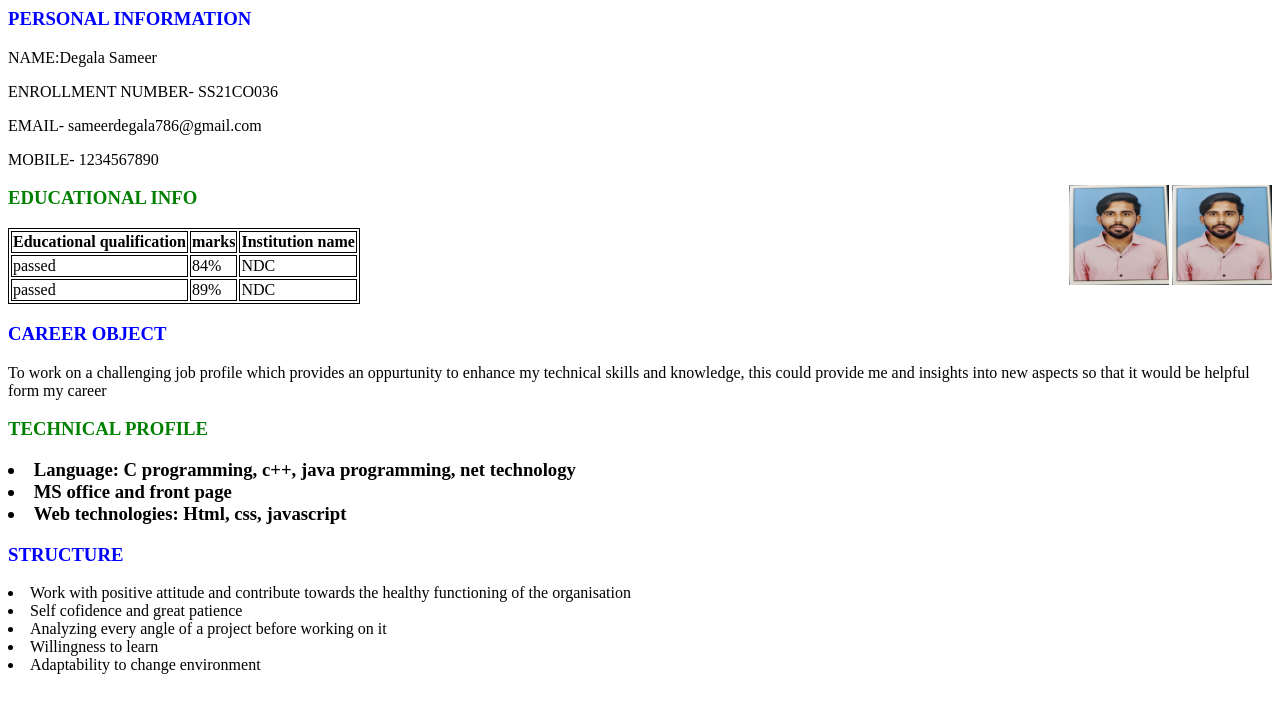
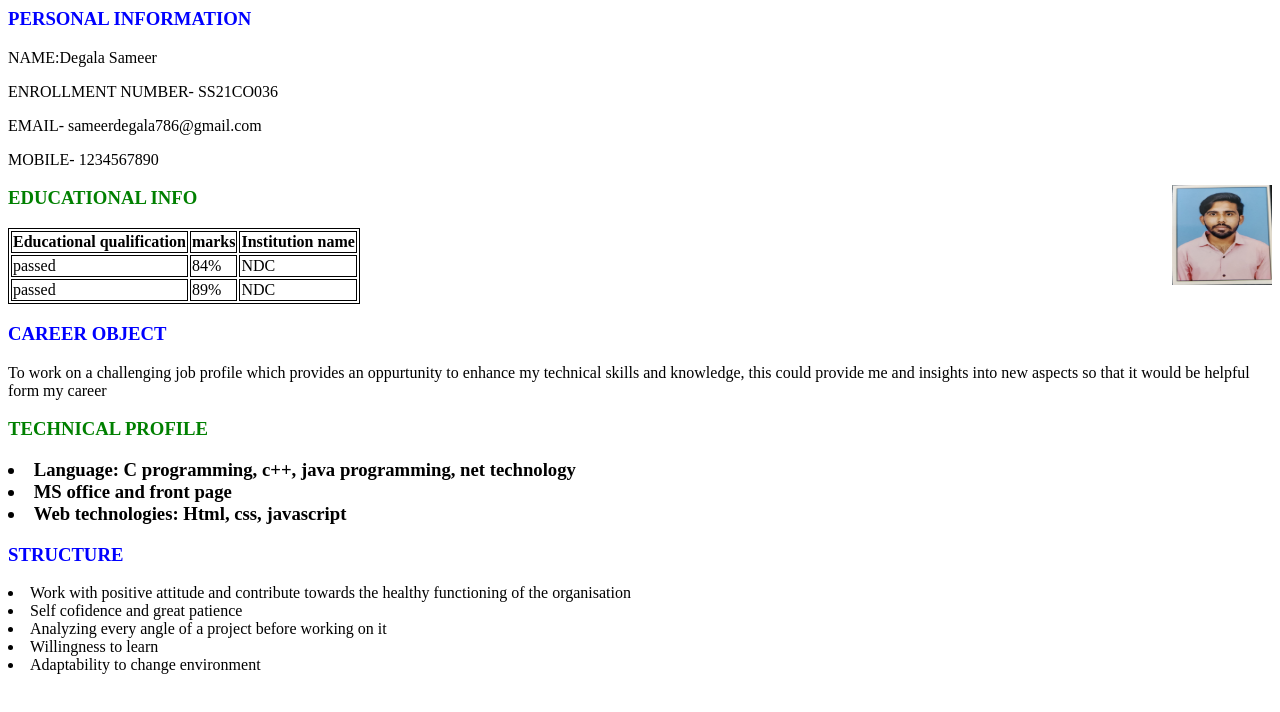
Before and after one commit to SameerDegala115/FullStack, a plain HTML site: page Web Development/resume.html in a window 1280 px wide. Drawn offline with Linux system fonts and the light colour scheme.

Commit message:
Update resume.html

```diff
--- a/Web Development/resume.html
+++ b/Web Development/resume.html
@@ -11,7 +11,7 @@
  <p> EMAIL- sameerdegala786@gmail.com </p>
  <p> MOBILE- 1234567890 </p>
 <div style="float: right;">
-<img src="img1.jpg" alt="" style="width: 100px; height: 100px; align-items: right;">
+
      <img src="img1.jpg" align="right" height=100 width=100 1px>
 </div>
  <h3 style="color:green;"> EDUCATIONAL INFO </h3>
```
